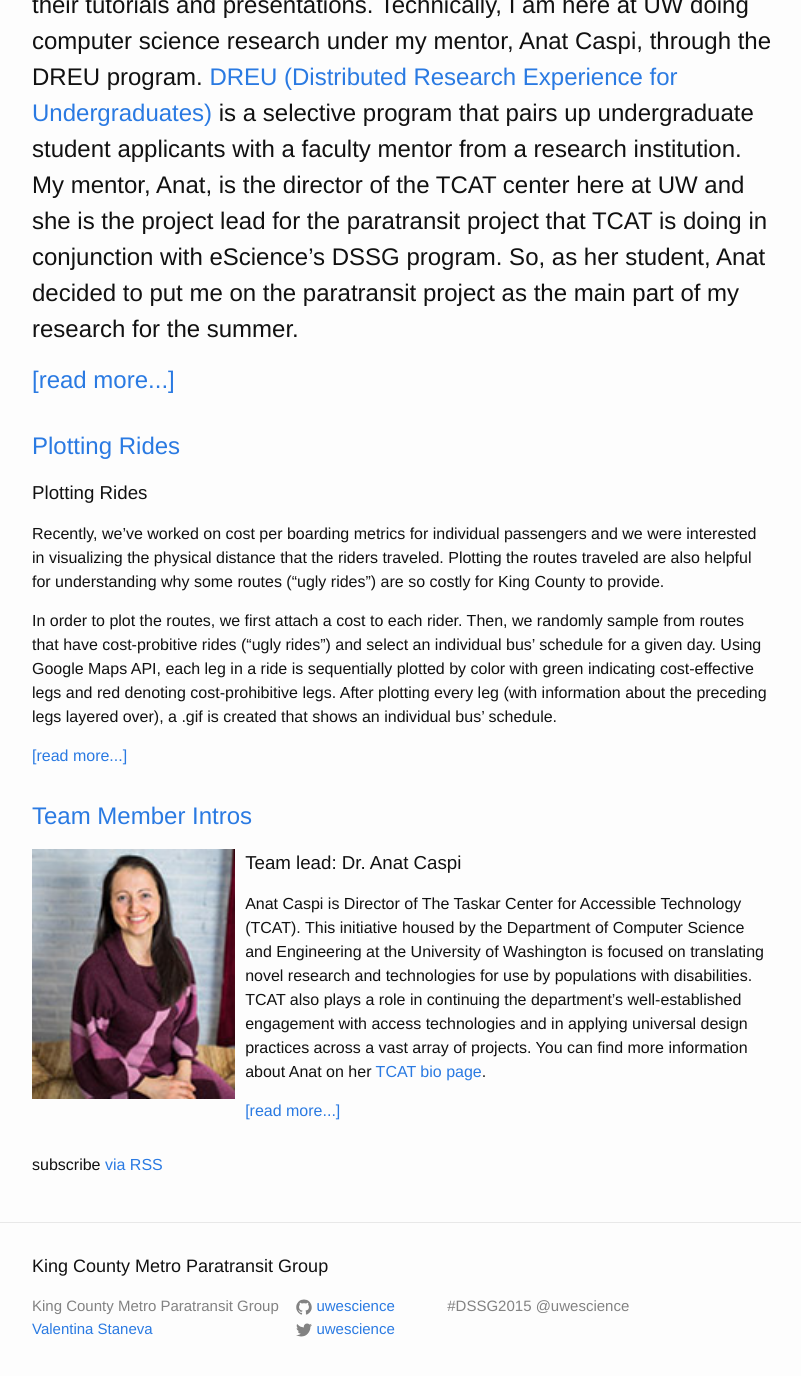
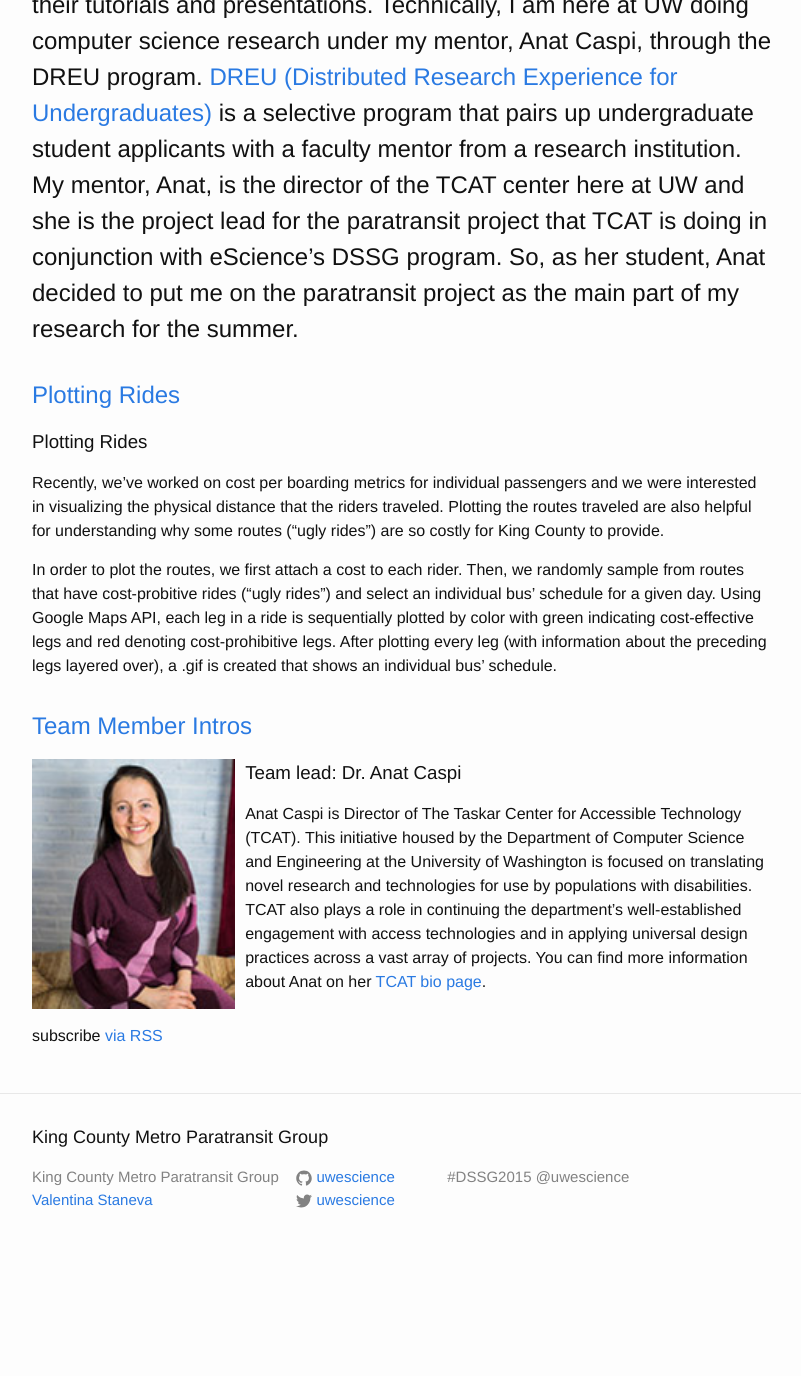
Before and after one commit to DSSG-paratransit/main_repo, a Jekyll site: the page built from index.md, in a window 1280 px wide and 1400 px high, scrolled down 705 px. Shown: the top 1376 px of the window, without its empty margins (238-1039 px from the left). Built offline with Jekyll 4.4.1, drawn with Linux system fonts in a browser that asks for light colours; after the commit the page ends 1976 px from its top, so only the background shows below that.

Commit message:
take IV.24

```diff
--- a/index.md
+++ b/index.md
@@ -15,7 +15,7 @@
           <!--<p> {{ post.meta }} </p>-->
           <p>  {{ post.excerpt }} </p>
           <p>
-            {% if post.content == post.content %}
+            {% if post.content == {{ post.content }} %}
               <a class="post-readmore" href="{{ post.url | prepend: site.baseurl }}">[read more...]</a>
             {% endif %}
           </p>
```
